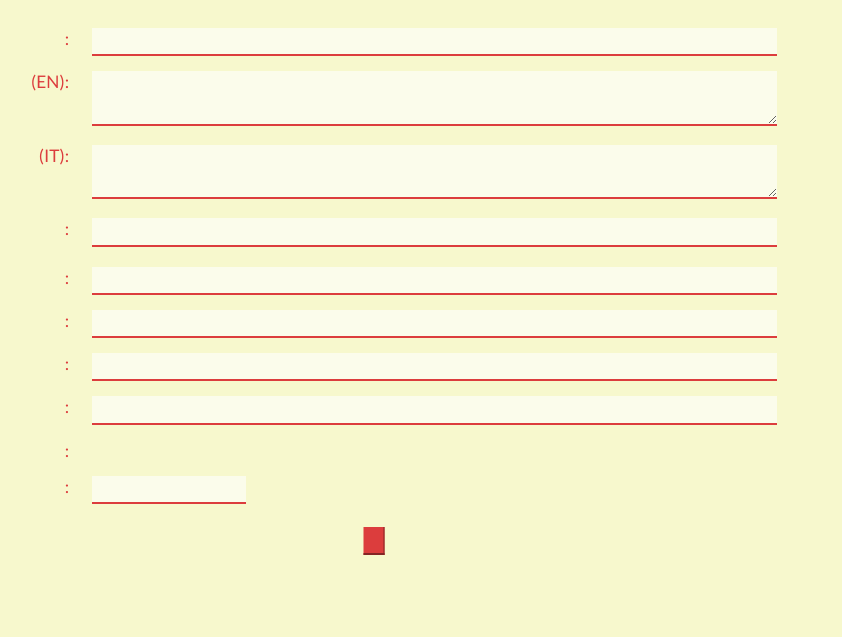
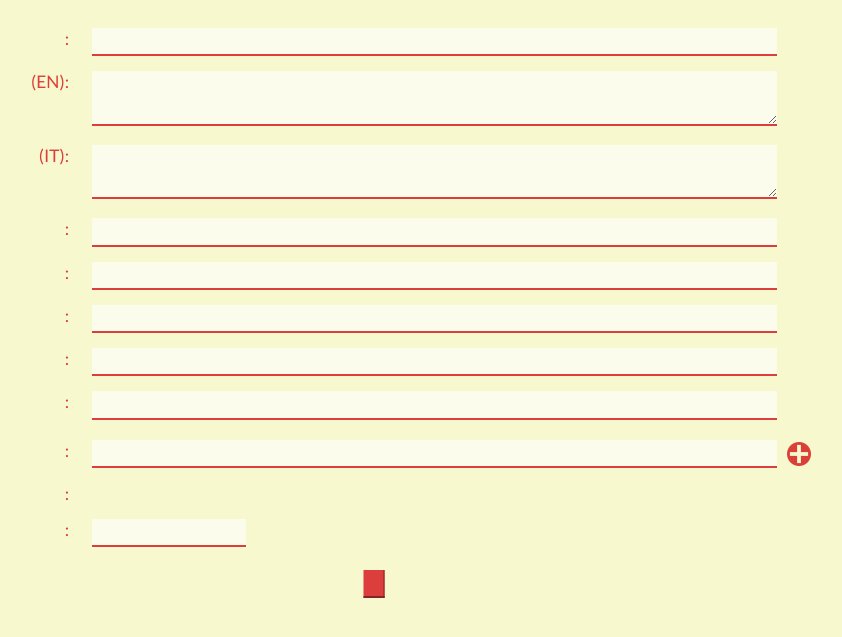
Before and after one commit to sphoebs/rockshell, a Python web app: template templates/restaurant_edit.html in a window 1280 px wide. Shown: the part 52-689 px from the top of the page, without its empty margins (266-1108 px from the left). Run offline with Jinja, Linux system fonts and the light colour scheme; the template is opened without the code that fills it, so the values that code supplies are empty; some libraries are stand-ins or nearby versions.

Commit message:
added list of other pictures to place + editing of other pictures (visualization missing) fixed bugs

```diff
--- a/static/css/main.css
+++ b/static/css/main.css
@@ -580,6 +580,8 @@ li.rest-item {
 
 .rest-item .rating-btn.noidea {
 	background-image: url(../images/ratings/noidea.png);
+	width: 39px;
+	height: 39px;
 }
 
 .rest-item .rating-btn.noidea.selected {
@@ -1387,10 +1389,54 @@ p.time-label {
 	vertical-align: text-top;
 }
 
+.delete-small.pic{
+	width: 24px;
+	height: 24px;
+}
+
+.add-small {
+	width: 24px;
+	height: 24px;
+	margin-left: 10px;
+	border: none;
+	background-color: transparent;
+	background-image: url(../images/add.png);
+	background-repeat: no-repeat;
+	background-position: center;
+	-webkit-background-size: contain;
+	-moz-background-size: contain;
+	-o-background-size: contain;
+	background-size: contain;
+	vertical-align: middle;
+}
+
 input.days-input {
 	display: inline-block;
 	width: 150px;
 }
+
+#other-pictures {
+	/* set only for larger screens*/
+}
+
+.other-pic-item {
+	display: inline-block;
+	margin: 10px;
+}
+
+.other-pic-item .other-picture.preview{
+	width: 150px;
+	height: 100px;
+}
+
+.other-pic-item .delete-small{
+	vertical-align: top;
+	margin-top: 10px;
+	margin-left: -34px;
+}
+
+
+
 
 .admin-rest-item.no-border{
 	border: none;
@@ -1662,6 +1708,12 @@ ul.coupon-list .disc-item {
 		font-size: 12pt;
 	}
 
+	#other-pictures {
+		width: 60%;
+		margin-left: 25%;
+		padding-left: 20px;
+	}
+
 	/* profile end */
 
 	/* profile ratings */
@@ -1924,6 +1976,12 @@ ul.coupon-list .disc-item {
 		font-size: 13pt;
 	}
 
+	#other-pictures {
+		width: 60%;
+		margin-left: 25%;
+		padding-left: 20px;
+	}
+
 	/* profile end */
 
 	/* profile ratings */
--- a/templates/ratings.html
+++ b/templates/ratings.html
@@ -610,6 +610,7 @@
 			var myLatlng = new google.maps.LatLng(lat, lon);
 			var mapOptions = {
 				scrollwheel: false,
+				draggable: true,
 				zoom: 12,
 			    center: myLatlng,
 			    mapTypeControl:true,
--- a/templates/restaurant_edit.html
+++ b/templates/restaurant_edit.html
@@ -59,13 +59,8 @@
 						<textarea id="rest_description_it" name="rest_description_it">{{place.description_it if not place.description_it is none}}</textarea>
 					</div>
 				</div>
-				<div>
-					<label class="form-label">{{ lang['rest_picture']}}: </label>
-					<div class="form-input">
-						<input type="text" id="rest_picture" name="rest_picture" value="{{place.picture if not place.picture is none}}">
-						<p class="form-explanation">{{ lang['picture_help']}}</p>
-					</div>
-				</div>
+
+
 				<div>
 					<label class="form-label">{{ lang['rest_address']}}: </label>
 					<div class="form-input">
@@ -101,6 +96,29 @@
 				</div>
 
 				<div>
+					<label class="form-label">{{ lang['rest_main_picture']}}: </label>
+					<div class="form-input">
+						<input type="text" id="rest_picture" name="rest_picture" value="{{place.picture if not place.picture is none}}">
+						<p class="form-explanation">{{ lang['picture_help']}}</p>
+					</div>
+				</div>
+
+				<div>
+					<label class="form-label">{{ lang['rest_other_pictures']}}: </label>
+					<div class="form-input">
+						<input type="text" id="new_picture" name="new_picture" placeholder="{{lang['add_picture']}}"><button class="img-btn add-small"></button>
+					</div>
+					<div id="other-pictures">
+						{% for pic in place.other_pictures %}
+						<div class="form-input other-pic-item">
+							<img class="other-picture preview" src="{{pic}}"/><button class="img-btn delete-small pic"></button>
+						</div>
+						{% endfor %}
+					</div>
+
+				</div>
+
+				<div>
 					<label class="form-label">{{ lang['rest_opening_hours']}}: </label>
 					<div class="form-input opening"></div>
 				</div>
@@ -111,7 +129,7 @@
 						<input type="text" class="days-input" id="datepicker" placeholder="{{ lang['add-day'] }}">
 						{% for day in place.days_closed %}
 						<div class="days-item">
-							<p>{{day}}</p><button class="img-btn delete-small"></button>
+							<p>{{day}}</p><button class="img-btn delete-small day"></button>
 						</div>
 						{% endfor %}
 
@@ -148,6 +166,28 @@
 
 		var closed = {{closed|safe}};
 
+		$('.add-small').click(function(){
+
+			var html = '<div class="other-pic-item">'+
+				'<img class="other-picture preview" src="PIC"/><button class="img-btn delete-small pic"></button>'+
+				'</div>';
+
+			var picture = $('#new_picture').val();
+			var html = html.replace('PIC', picture);
+			$('#other-pictures').append(html);
+			$('#new_picture').val('');
+
+			$('.delete-small.pic').click(function(){
+				console.log('delete pic');
+				$(this).parent().remove();
+			});
+		});
+
+		$('.delete-small.pic').click(function(){
+			console.log('delete pic');
+			$(this).parent().remove();
+		});
+
 
 		$( "#datepicker" ).datepicker({ minDate: -1, dateFormat: 'dd-mm-yy',
 		    onClose: function () {
@@ -157,7 +197,7 @@
 		        }
 		        closed.push(day);
 		        $(this).val('');
-		        var html = '<div class="days-item"><p>'+day+'</p><button class="img-btn delete-small"></button></div>';
+		        var html = '<div class="days-item"><p>'+day+'</p><button class="img-btn delete-small day"></button></div>';
 		        $('.closed').append(html);
 		        if(window.console){
 		        	console.log('Closed: ' + JSON.stringify(closed));
@@ -169,7 +209,7 @@
 		    }
 		});
 
-		$('.delete-small').click(function(){
+		$('.delete-small.day').click(function(){
 			removeDay(this);
 		});
 
@@ -264,6 +304,8 @@
 		}
 
 
+
+
 		function addressAutocomplete(){
 
 			var input2 = document.getElementById('rest-address');
@@ -328,6 +370,12 @@
 				var description_it = $('#rest_description_it').val();
 				var picture = $('#rest_picture').val();
 
+				var other_pictures = [];
+				$('#other-pictures').find('img').each(function(){
+					var url = $(this).attr('src');
+					other_pictures.push(url);
+				});
+
 				var street = $('#route').val() + " " + $('#street_number').val();
 				street = street != " " ? street : undefined;
 				var city = $('#locality').val();
@@ -373,6 +421,7 @@
 					'description_en': description_en,
 					'description_it': description_it,
 					'picture': picture,
+					'other_pictures': other_pictures,
 					'address' : {
 						'street' : street,
 						'city' : city,
```
Also changed, not shown: languages.py (+6 -2 lines), main.py (+8 -8 lines), models.py (+20 -51 lines), recommender.py (+38 -18 lines), static/images/add.png (added), 6 other files.
